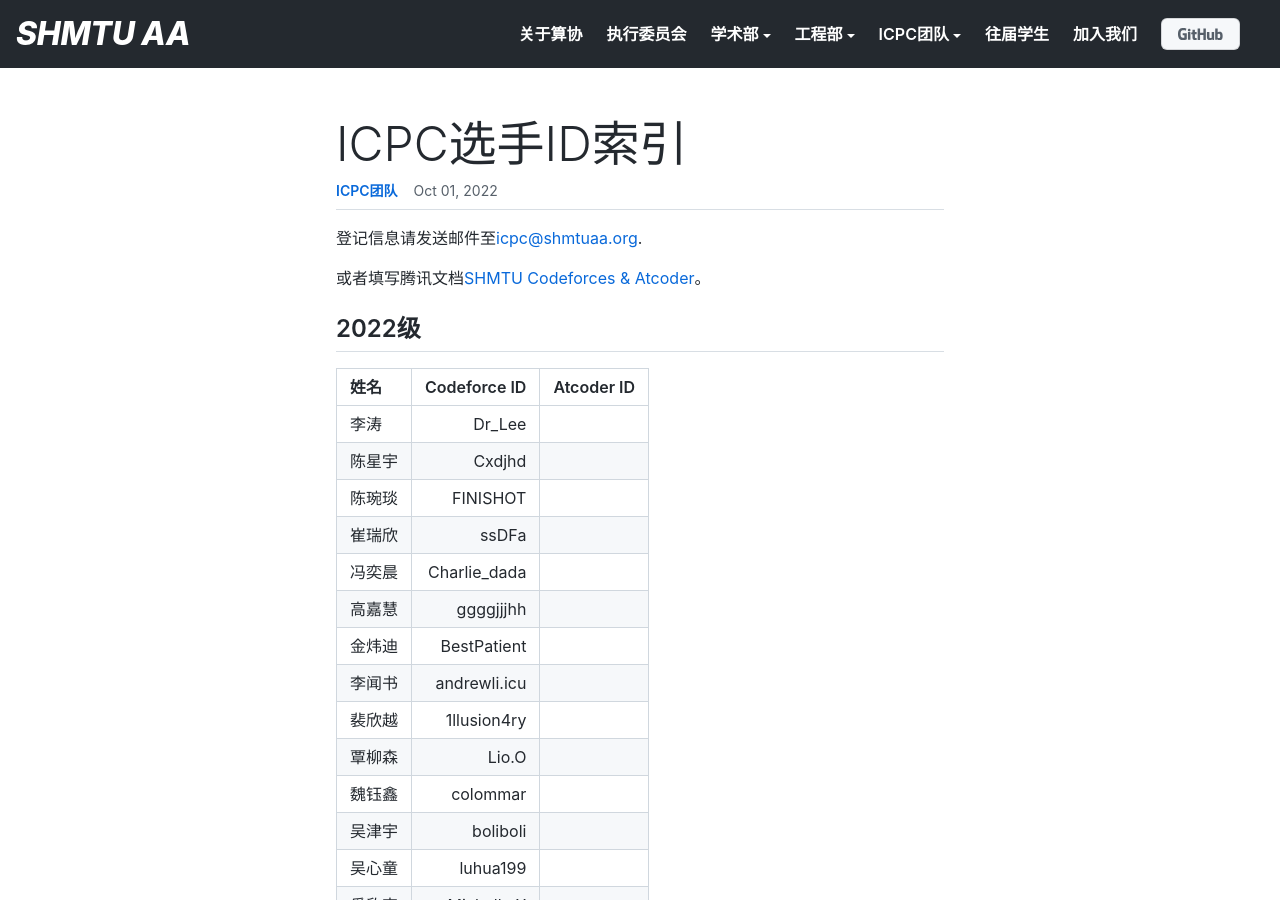
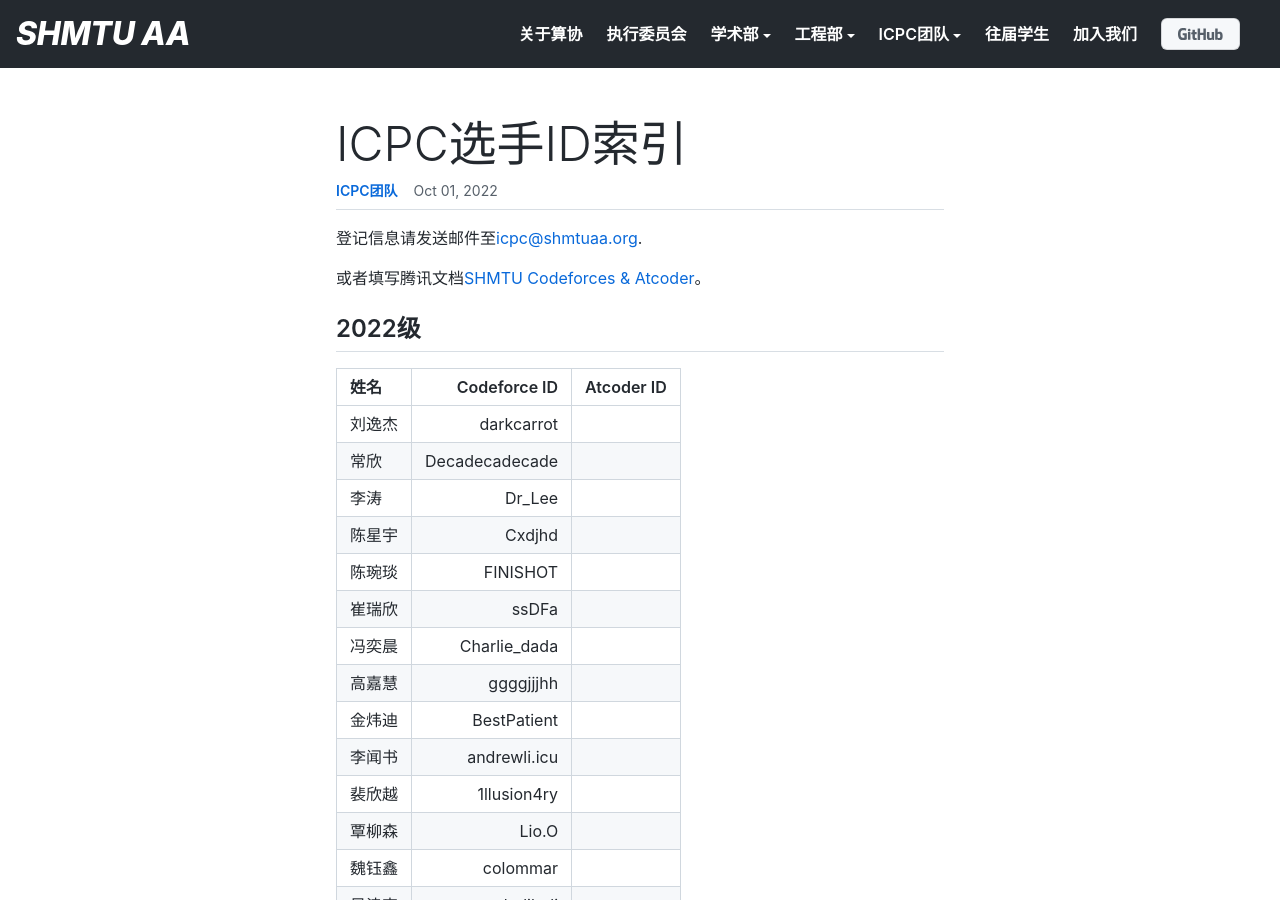
Before and after one commit to shmtuaa/shmtuaa.org, a Jekyll site: the page built from _posts/2022-10-01-ICPC-id.md, in a window 1280 px wide and 900 px high. Built offline with Jekyll 4.4.1, drawn with Linux system fonts in a browser that asks for light colours.

Commit message:
Update 2022-10-01-ICPC-id.md

```diff
--- a/_posts/2022-10-01-ICPC-id.md
+++ b/_posts/2022-10-01-ICPC-id.md
@@ -14,6 +14,8 @@ excerpt: 上海海事大学ICPC选手们在Codeforces和Atcoder的ID。
 
 | 姓名  | Codeforce ID | Atcoder ID |
 |:----|-------------:|-----------:|
+| 刘逸杰 |   darkcarrot ||
+|  常欣  |Decadecadecade||
 |  李涛  |       Dr_Lee ||
 | 陈星宇 |       Cxdjhd ||
 | 陈琬琰 |     FINISHOT ||
```
